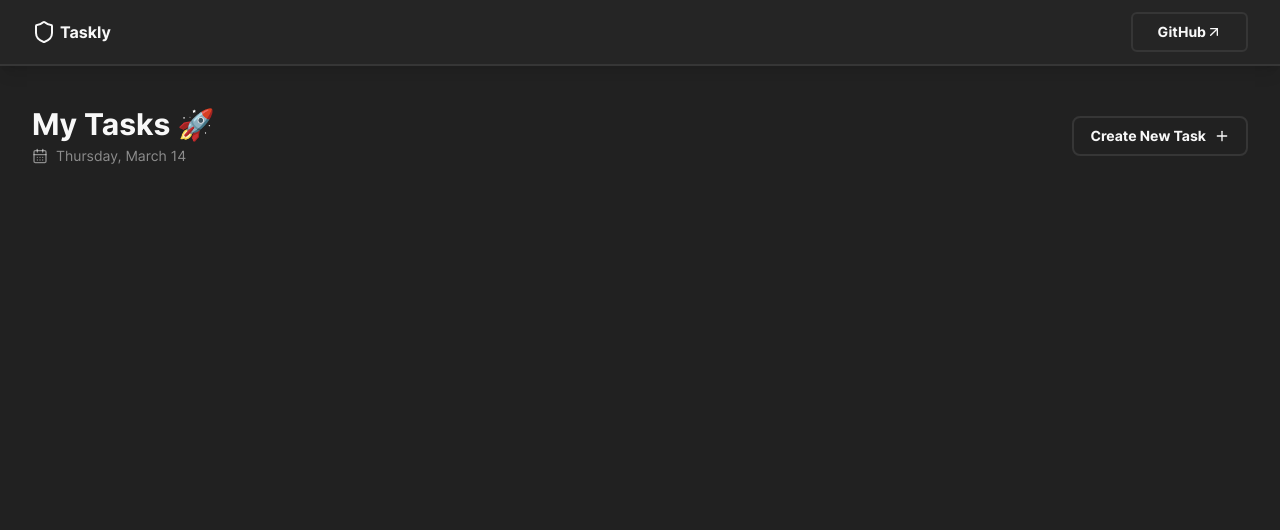
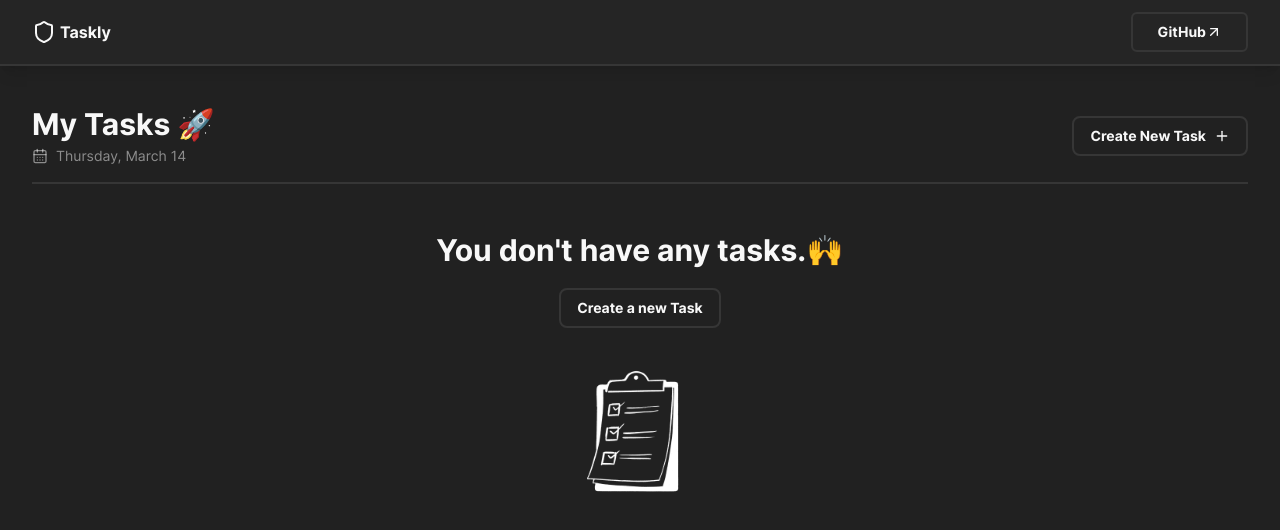
Before and after one commit to OgaDavid/Taskly, a React (Vite) app: page / in a window 1280 px wide. Shown: the top 530 px of the page. Built offline with nearby package versions, Linux system fonts and the light colour scheme.

Commit message:
style task car'

```diff
--- a/src/components/create-task-header.tsx
+++ b/src/components/create-task-header.tsx
@@ -17,7 +17,7 @@ const CreateTaskHeader = () => {
   const isDesktop = useMediaQuery("(min-width: 768px)");
 
   return (
-    <div className="flex items-center justify-between">
+    <div className="flex items-center pb-4 border-custom-accent border-b-2 justify-between">
       <div>
         <h1 className="text-lg md:text-3xl pb-1">My Tasks 🚀</h1>
         <p className="text-custom-neutral/50 flex items-center inter-regular font-medium text-xs md:text-sm">
--- a/src/components/task-card.tsx
+++ b/src/components/task-card.tsx
@@ -1,4 +1,11 @@
 import { Task } from "@/types";
+import {
+  CalendarDays,
+  Circle,
+  CircleCheckBig,
+  Pencil,
+  Trash2,
+} from "lucide-react";
 
 const TaskCard = ({ task }: { task: Task }) => {
   /**
@@ -17,10 +24,34 @@ const TaskCard = ({ task }: { task: Task }) => {
   };
 
   return (
-    <div className="border-2 border-custom-accent bg-custom-primary py-8 px-4 rounded-lg">
-      <h2 className="">{task.taskTitle}</h2>
-      <p className="inter-regular">{task.taskDescription}</p>
-      <p className="inter-regular">{getDueDate(task.dueDate)}</p>
+    <div className="border-2 flex flex-col justify-between gap-5 border-custom-accent bg-custom-primary py-8 px-4 rounded-lg">
+      <div>
+        <div className="flex mb-3 items-center justify-between">
+          <h2>{task.taskTitle}</h2>
+          <div className="cursor-pointer">
+            {!task.isCompleted ? (
+              <Circle className="w-5 h-5 text-custom-neutral/50 hover:text-custom-neutral" />
+            ) : (
+              <CircleCheckBig className="w-5 h-5 text-custom-neutral" />
+            )}
+          </div>
+        </div>
+        <p className="inter-regular text-sm">
+          {task.taskDescription.length > 100
+            ? `${task.taskDescription.slice(0, 100)}...`
+            : task.taskDescription}
+        </p>
+      </div>
+      <div className="flex justify-between items-center">
+        <p className="inter-regular text-custom-neutral/50 flex items-center text-xs">
+          <CalendarDays className="w-4 h-4 mr-1" />
+          {getDueDate(task.dueDate)}
+        </p>
+        <div className="flex items-center gap-5">
+          <Pencil className="w-4 h-4 text-custom-neutral/50 hover:text-custom-neutral cursor-pointer" />
+          <Trash2 className="w-4 h-4 text-custom-neutral/50 hover:text-custom-neutral cursor-pointer" />
+        </div>
+      </div>
     </div>
   );
 };
--- a/src/components/tasks-container.tsx
+++ b/src/components/tasks-container.tsx
@@ -1,7 +1,33 @@
 import { Task } from "@/types";
 import TaskCard from "./task-card";
+import { Button } from "./ui/button";
+import { useCreateTaskModalStore } from "@/hooks/use-create-task-modal";
 
 const TasksContainer = ({ tasks }: { tasks: Task[] }) => {
+  const onOpen = useCreateTaskModalStore((state) => state.onOpen);
+  const isOpen = useCreateTaskModalStore((state) => state.isOpen);
+
+  const openCreateTaskModal = () => {
+    if (!isOpen) {
+      onOpen();
+    }
+  };
+  if (tasks.length < 1) {
+    return (
+      <div className="text-center flex flex-col gap-10 items-center">
+        <div className="flex flex-col items-center gap-5">
+          <h3 className="text-lg md:text-3xl">You don't have any tasks.🙌</h3>
+          <Button onClick={openCreateTaskModal}>Create a new Task</Button>
+        </div>
+        <img
+          className="invert w-28"
+          src="/images/clipboard.png"
+          alt="clipboard"
+        />
+      </div>
+    );
+  }
+
   return (
     <div className="grid max-[475px]:grid-cols-1 grid-cols-2 sm:grid-cols-3 md:grid-cols-4 gap-3 md:gap-5">
       {tasks.map((task) => (
--- a/src/components/ui/button.tsx
+++ b/src/components/ui/button.tsx
@@ -21,6 +21,7 @@ const buttonVariants = cva(
         ghost:
           "bg-custom-neutral border-2 hover:bg-transparent hover:border-custom-neutral text-sm hover:border-dashed hover:text-custom-neutral text-custom-accent",
         link: "text-primary underline-offset-4 hover:underline",
+        unstyled: "",
       },
       size: {
         default: "h-10 px-4 py-2",
```
Also changed, not shown: public/images/clipboard.png (added).
